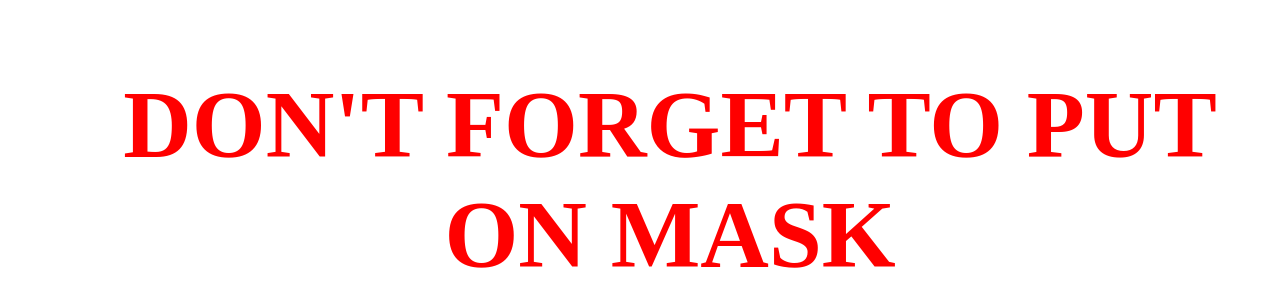
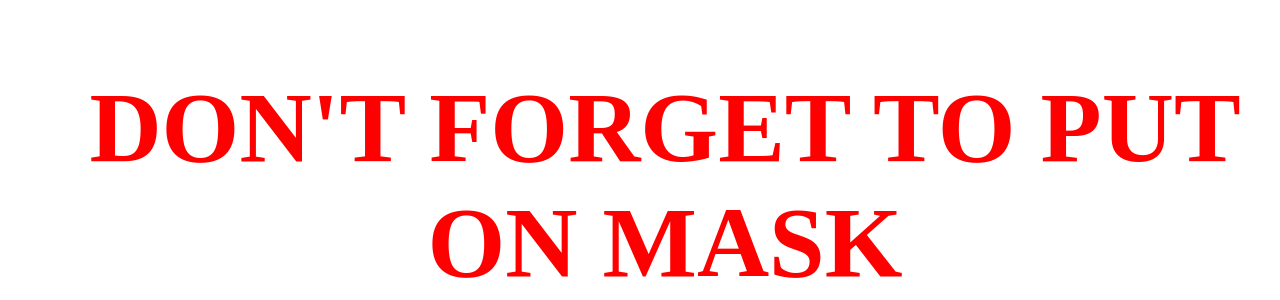
Before and after one commit to mou-1010/Covid-19, a plain HTML site: page index.html in a window 1280 px wide. Shown: the part 530-830 px from the top of the page. Drawn offline with Linux system fonts and the light colour scheme.

Commit message:
Update index.html

```diff
--- a/index.html
+++ b/index.html
@@ -4,13 +4,13 @@
     <head>
         <title>Covid info</title>
         <style>
-            a{font-size: 95px;
+            a{font-size: 100px;
             font-weight: bold;
             color: red;
             text-decoration: none;
             position: absolute;
             top: 600px;
-            left: 60px;}
+            left: 50px;}
         </style>
     </head>
     <body>
```
